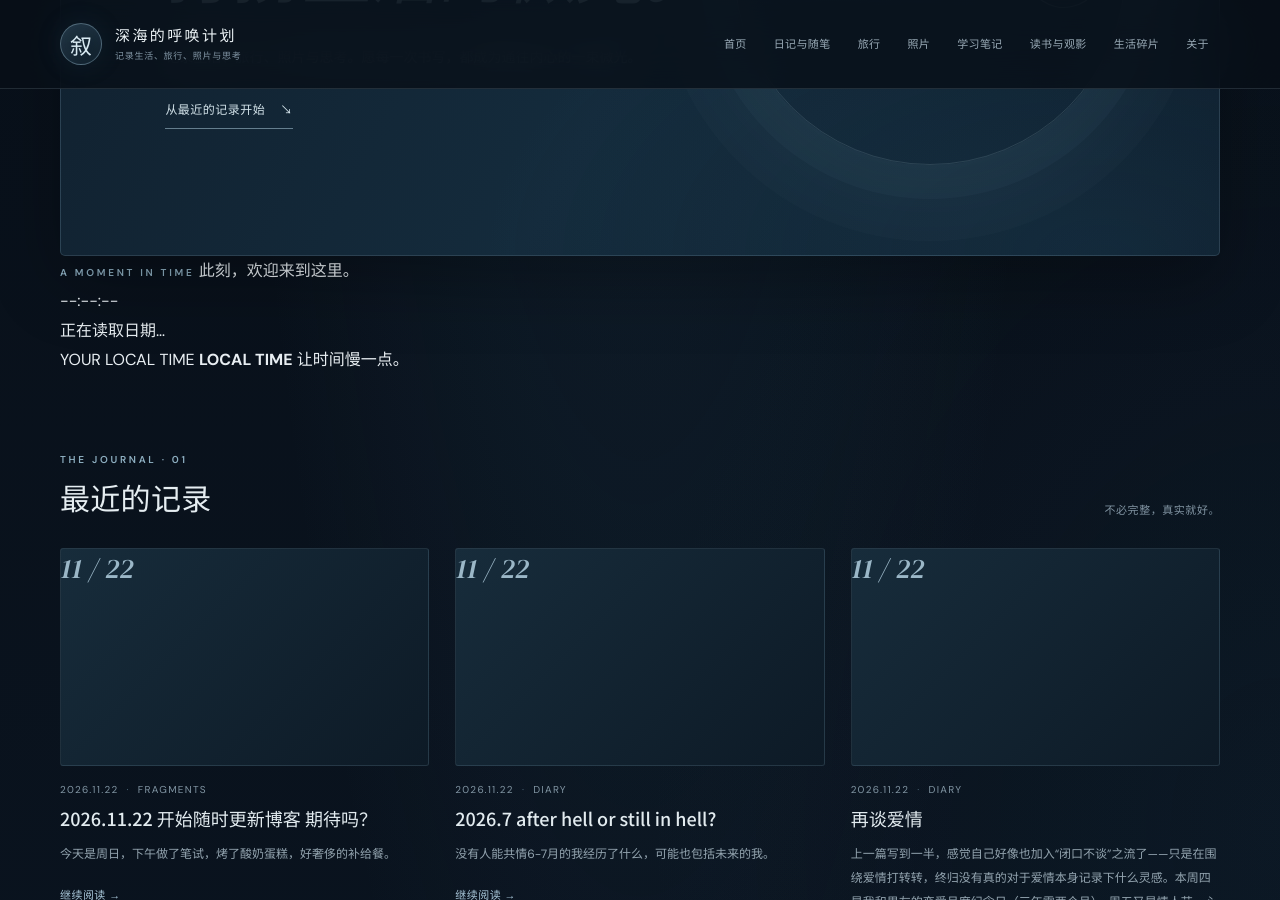
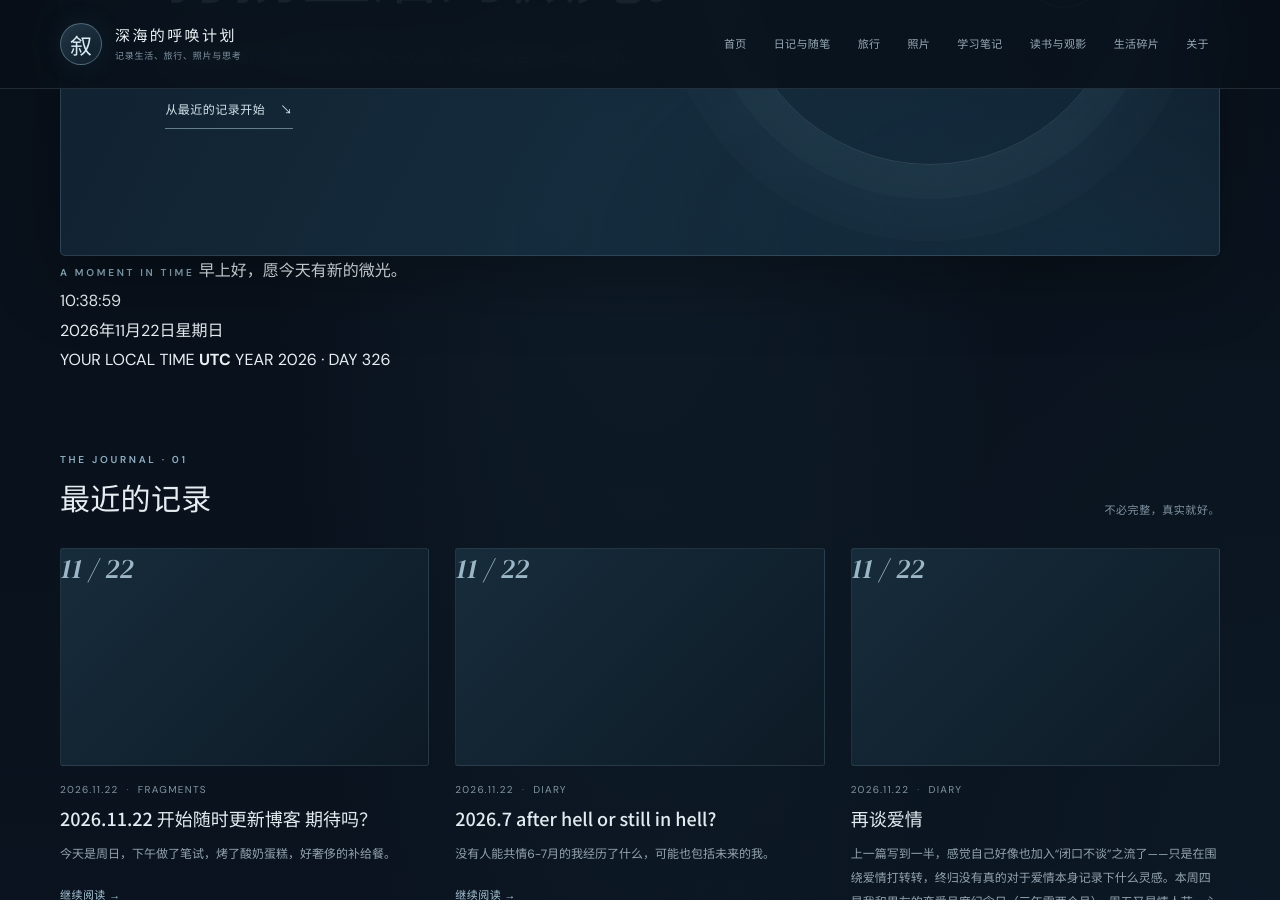
Before and after one commit to SabrinaGu822/SabrinaGu822.github.io, a Jekyll site: the page built from index.md, in a window 1280 px wide and 900 px high, scrolled down 450 px. Built offline with Jekyll 4.4.1, drawn with Linux system fonts in a browser that asks for light colours; part of the change alters nothing that is shown.

Commit message:
Add live clock script, reading progress and back-to-top control

```diff
--- a/_layouts/default.html
+++ b/_layouts/default.html
@@ -28,11 +28,71 @@
     </div>
   </header>
   <main class="wrap">{{ content }}</main>
+  <div class="reading-progress" id="reading-progress" aria-hidden="true"></div>
+  <button class="back-to-top" id="back-to-top" type="button" aria-label="回到顶部">↑</button>
   <footer class="site-footer">
     <div class="wrap footer-inner">
       <span>慢慢写，慢慢生活。</span>
       <span>© {{ site.time | date: "%Y" }} {{ site.author }} · Built with GitHub Pages</span>
     </div>
   </footer>
+  <script>
+    (function () {
+      const clock = document.getElementById('live-clock');
+      const date = document.getElementById('live-date');
+      const zone = document.getElementById('live-zone');
+      const greeting = document.getElementById('now-greeting');
+      const dayNote = document.getElementById('live-day');
+      const progress = document.getElementById('reading-progress');
+      const topButton = document.getElementById('back-to-top');
+
+      function updateClock() {
+        if (!clock) return;
+        const now = new Date();
+        const time = new Intl.DateTimeFormat('zh-CN', {
+          hour: '2-digit', minute: '2-digit', second: '2-digit', hour12: false
+        }).format(now);
+        const dateText = new Intl.DateTimeFormat('zh-CN', {
+          year: 'numeric', month: 'long', day: 'numeric', weekday: 'long'
+        }).format(now);
+        clock.textContent = time;
+        clock.dateTime = now.toISOString();
+        if (date) date.textContent = dateText;
+        if (zone) {
+          const tz = Intl.DateTimeFormat().resolvedOptions().timeZone || 'Local time';
+          zone.textContent = tz.replace(/_/g, ' ');
+        }
+        if (greeting) {
+          const hour = now.getHours();
+          greeting.textContent = hour < 6 ? '夜深了，愿你安眠。' :
+            hour < 11 ? '早上好，愿今天有新的微光。' :
+            hour < 14 ? '午间好，记得给自己一点时间。' :
+            hour < 18 ? '下午好，愿日常温柔而明亮。' :
+            hour < 22 ? '晚上好，欢迎回到自己的小世界。' : '夜深了，愿心事慢慢沉静。';
+        }
+        if (dayNote) {
+          const start = new Date(now.getFullYear(), 0, 0);
+          const day = Math.floor((now - start) / 86400000);
+          dayNote.textContent = 'YEAR ' + now.getFullYear() + ' · DAY ' + String(day).padStart(3, '0');
+        }
+      }
+
+      function updateScroll() {
+        const max = document.documentElement.scrollHeight - window.innerHeight;
+        const value = max > 0 ? (window.scrollY / max) * 100 : 0;
+        if (progress) progress.style.width = value + '%';
+        if (topButton) topButton.classList.toggle('visible', window.scrollY > 500);
+      }
+
+      if (topButton) topButton.addEventListener('click', function () {
+        window.scrollTo({ top: 0, behavior: 'smooth' });
+      });
+      updateClock();
+      updateScroll();
+      window.setInterval(updateClock, 1000);
+      window.addEventListener('scroll', updateScroll, { passive: true });
+      window.addEventListener('resize', updateScroll);
+    })();
+  </script>
 </body>
 </html>
```
